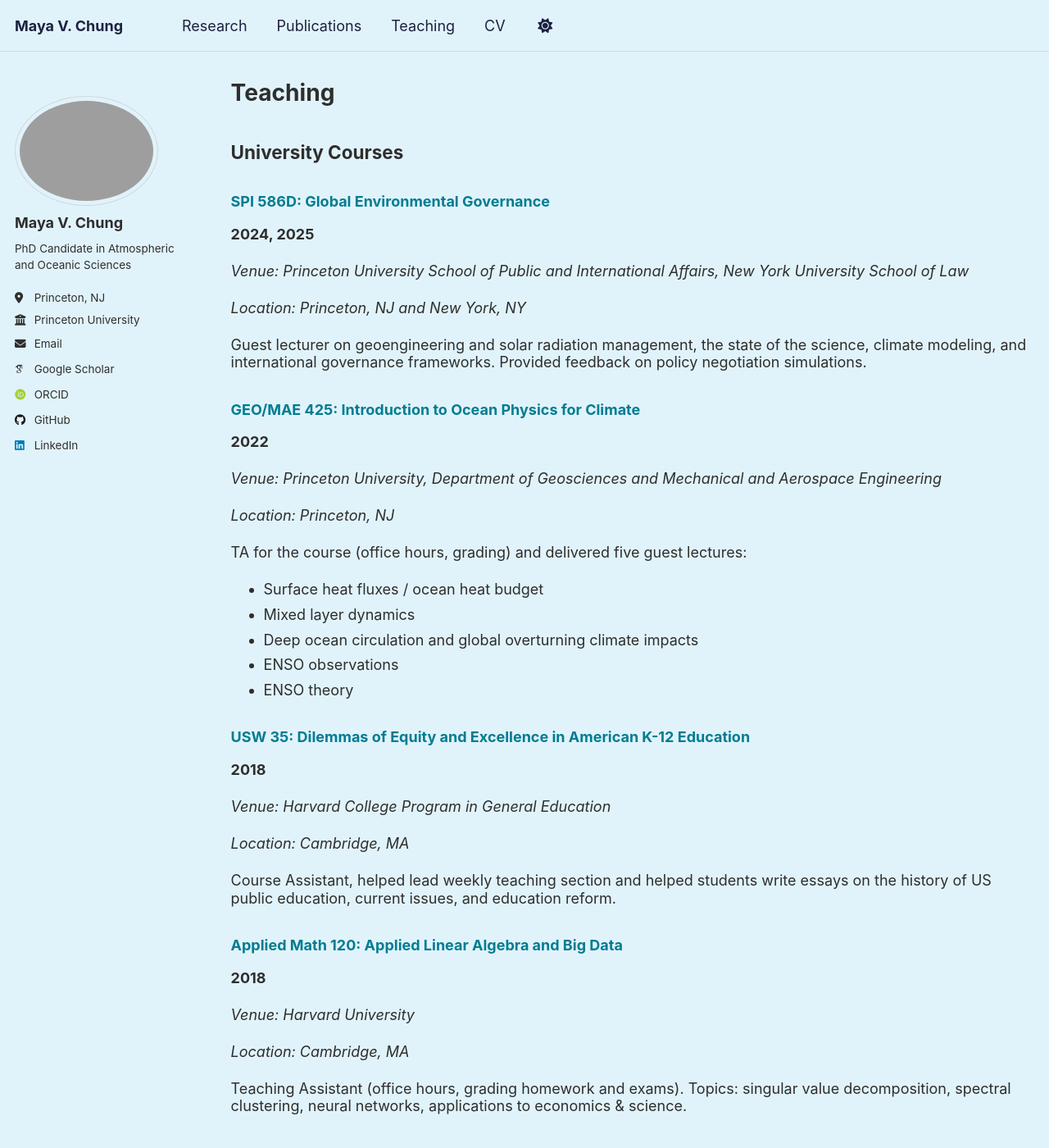
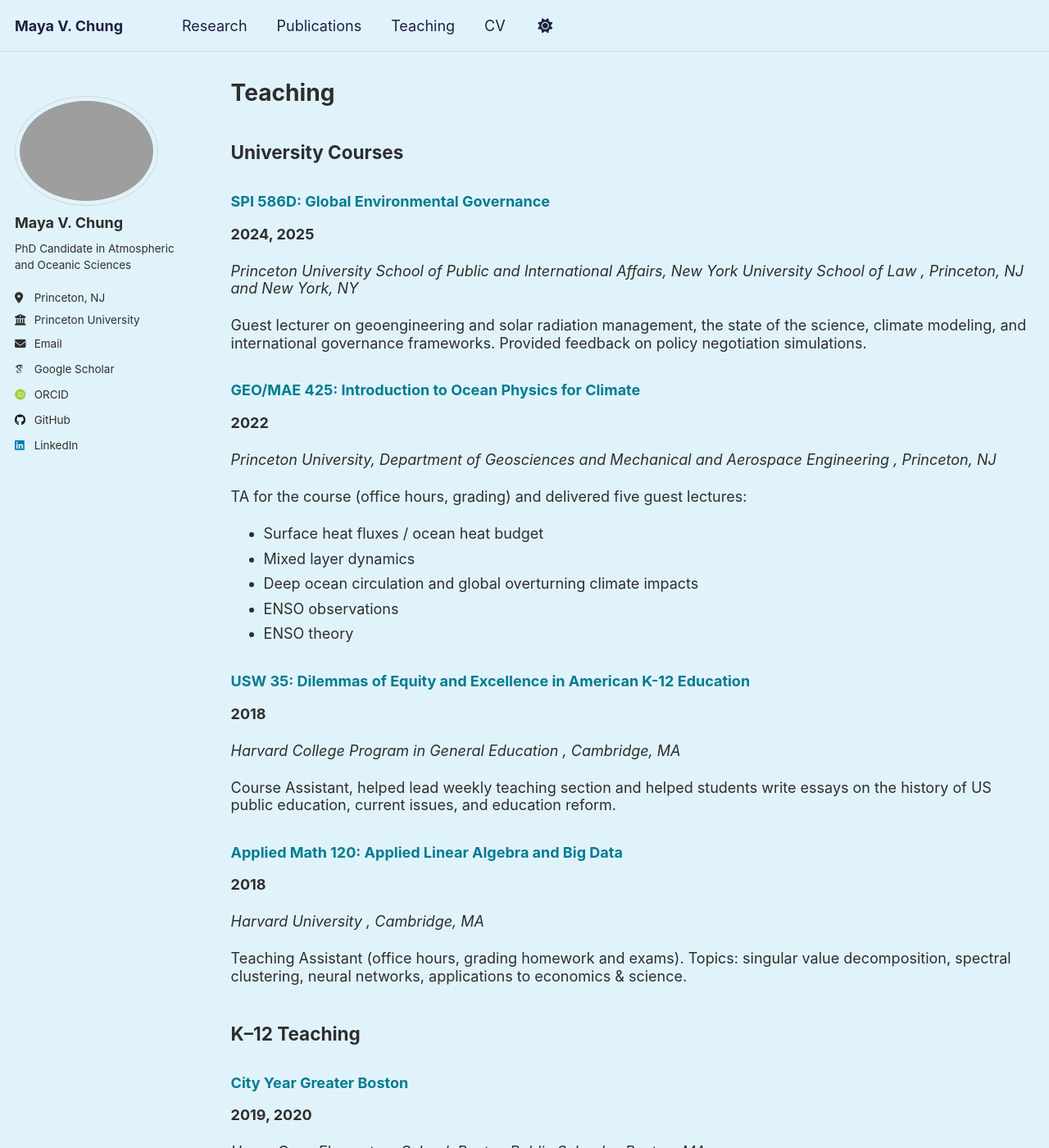
Before and after one commit to mayavchung/mayavchung.github.io, a Jekyll site: the page built from _pages/teaching.html, in a window 1280 px wide and 1400 px high. Shown: the whole window at 82% size. Built offline with Jekyll 4.4.1, drawn with Linux system fonts in a browser that asks for light colours; some web fonts are replaced; a script that is not in the unit is left out; some of the changed text lies outside the part shown.

Commit message:
Update teaching.html

```diff
--- a/_pages/teaching.html
+++ b/_pages/teaching.html
@@ -12,6 +12,12 @@ author_profile: true
 {% assign mentoring = site.teaching | where: "type", "Mentoring" %}
 {% assign other = site.teaching | where: "type", "Other" %}
 
+{% capture venue_location %}
+  {% if post.venue %}{{ post.venue }}{% endif %}
+  {% if post.venue and post.location %}, {% endif %}
+  {% if post.location %}{{ post.location }}{% endif %}
+{% endcapture %}
+
 {% if university.size > 0 %}
 <h2>University Courses</h2>
 {% for post in university reversed %}
@@ -23,11 +29,14 @@ author_profile: true
       <p><strong>{{ post.date | date: "%Y" }}</strong></p>
     {% endif %}
 
-    {% if post.venue %}
-      <p><em>Venue: {{ post.venue }}</em></p>
-    {% endif %}
-    {% if post.location %}
-      <p><em>Location: {{ post.location }}</em></p>
+    {% capture venue_location %}
+      {% if post.venue %}{{ post.venue }}{% endif %}
+      {% if post.venue and post.location %}, {% endif %}
+      {% if post.location %}{{ post.location }}{% endif %}
+    {% endcapture %}
+
+    {% if venue_location != "" %}
+      <p><em>{{ venue_location }}</em></p>
     {% endif %}
 
     <p>{{ post.excerpt }}</p>
@@ -46,11 +55,14 @@ author_profile: true
       <p><strong>{{ post.date | date: "%Y" }}</strong></p>
     {% endif %}
 
-    {% if post.venue %}
-      <p><em>Venue: {{ post.venue }}</em></p>
-    {% endif %}
-    {% if post.location %}
-      <p><em>Location: {{ post.location }}</em></p>
+    {% capture venue_location %}
+      {% if post.venue %}{{ post.venue }}{% endif %}
+      {% if post.venue and post.location %}, {% endif %}
+      {% if post.location %}{{ post.location }}{% endif %}
+    {% endcapture %}
+
+    {% if venue_location != "" %}
+      <p><em>{{ venue_location }}</em></p>
     {% endif %}
 
     <p>{{ post.excerpt }}</p>
@@ -69,11 +81,14 @@ author_profile: true
       <p><strong>{{ post.date | date: "%Y" }}</strong></p>
     {% endif %}
 
-    {% if post.venue %}
-      <p><em>Venue: {{ post.venue }}</em></p>
-    {% endif %}
-    {% if post.location %}
-      <p><em>Location: {{ post.location }}</em></p>
+    {% capture venue_location %}
+      {% if post.venue %}{{ post.venue }}{% endif %}
+      {% if post.venue and post.location %}, {% endif %}
+      {% if post.location %}{{ post.location }}{% endif %}
+    {% endcapture %}
+
+    {% if venue_location != "" %}
+      <p><em>{{ venue_location }}</em></p>
     {% endif %}
 
     <p>{{ post.excerpt }}</p>
@@ -92,11 +107,14 @@ author_profile: true
       <p><strong>{{ post.date | date: "%Y" }}</strong></p>
     {% endif %}
 
-    {% if post.venue %}
-      <p><em>Venue: {{ post.venue }}</em></p>
-    {% endif %}
-    {% if post.location %}
-      <p><em>Location: {{ post.location }}</em></p>
+    {% capture venue_location %}
+      {% if post.venue %}{{ post.venue }}{% endif %}
+      {% if post.venue and post.location %}, {% endif %}
+      {% if post.location %}{{ post.location }}{% endif %}
+    {% endcapture %}
+
+    {% if venue_location != "" %}
+      <p><em>{{ venue_location }}</em></p>
     {% endif %}
 
     <p>{{ post.excerpt }}</p>
```
